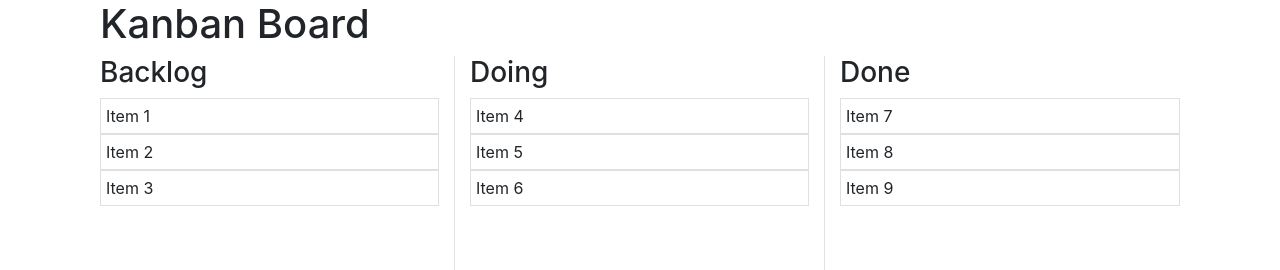
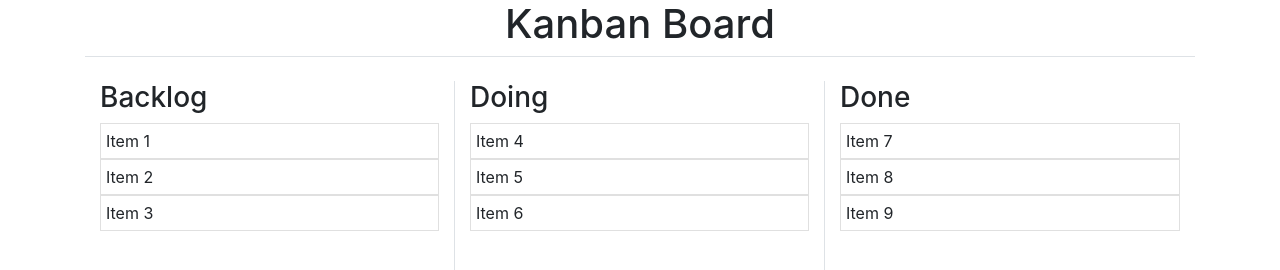
Before and after one commit to bcastro12/kanban-board, a plain HTML site: page index.html in a window 1280 px wide. Shown: the top 270 px of the page. Drawn offline with nearby package versions, Linux system fonts and the light colour scheme.

Commit message:
changed ghost color

```diff
--- a/index.html
+++ b/index.html
@@ -21,12 +21,12 @@
     <div class="container d-flex h-100">
         <div class="col-12">
             <div class="row">
-                <div class="header col-12">
+                <div class="header col-12 border-bottom text-center">
                     <h1>Kanban Board</h1>
                 </div>
             </div>
 
-            <div class="row h-100">
+            <div class="row h-100 mt-4">
                 <div class="backlog col-4 border-right h-100">
                     <div class="title">
                         <h3>Backlog</h3>
--- a/js/app.js
+++ b/js/app.js
@@ -5,7 +5,7 @@ function drag(event){
     event.dataTransfer.setData('text/plain', event.target.id);
     dom = event.target.id;
 
-    event.currentTarget.style.backgroundColor = 'yellow';
+    event.currentTarget.style.backgroundColor = '#bbbbbb';
 }
 
 function drop(event){
```
Also changed, not shown: css/style.css (line endings or trailing spaces).
